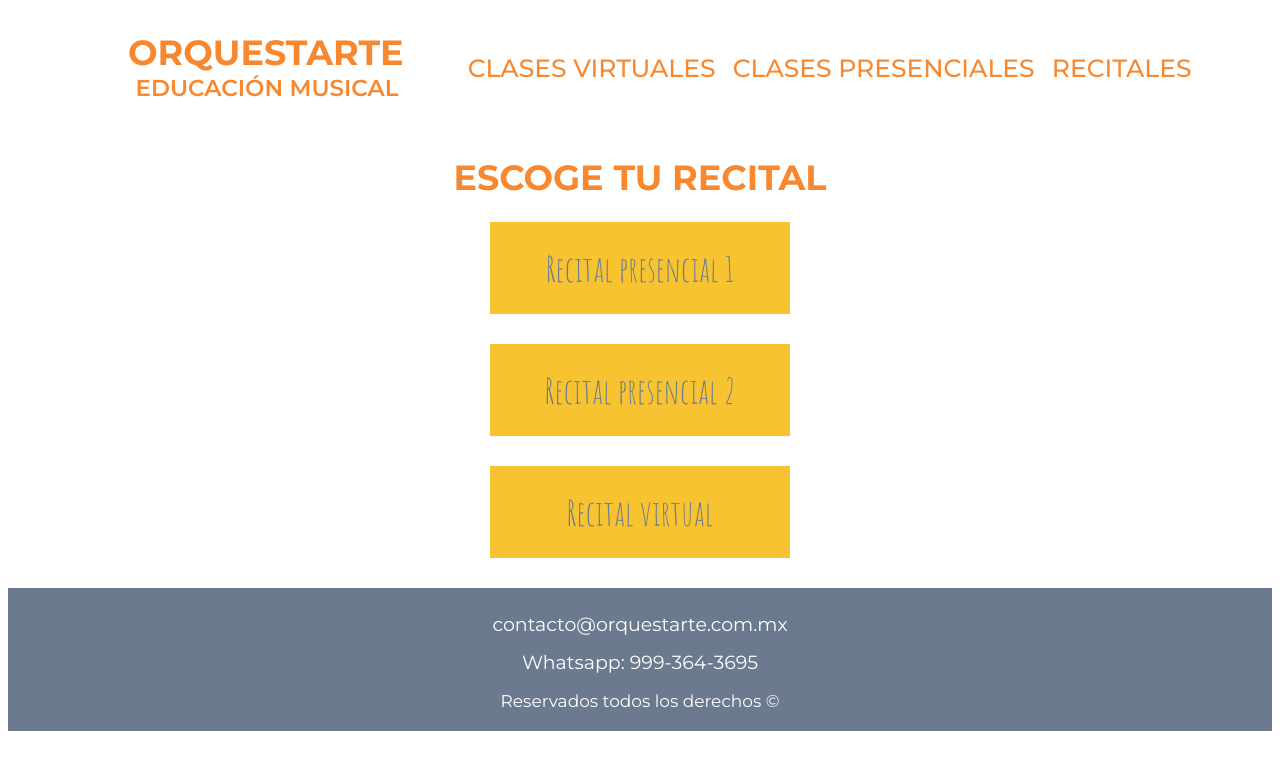
After one commit to DavidEspinoG/orquestarte_django, a Django app: page /recitales in a window 1280 px wide. The commit adds this page. Shown: the top 770 px of the page. Run offline with Django 4.2, Linux system fonts and the light colour scheme.

Commit message:
recitales.html

```diff
--- a/core/templates/core/base.html
+++ b/core/templates/core/base.html
@@ -28,7 +28,7 @@
                 <div class="navegacion">
                     <a href="{% url 'virtuales' %}" class="navegacion__enlaces">clases virtuales</a>
                     <a href="{% url 'presenciales' %}" class="navegacion__enlaces">clases presenciales</a>
-                    <a href="recitales.html" class="navegacion__enlaces">Recitales</a>
+                    <a href="{% url 'recitales' %}" class="navegacion__enlaces">Recitales</a>
                 </div>
             </div>
 
--- /dev/null
+++ b/core/templates/core/recitales.html
@@ -0,0 +1,20 @@
+{% extends 'core/base.html' %}
+{% load static %}
+
+{% block content %}
+
+<div class="contenedor titulo">
+    <h1>ESCOGE TU RECITAL</h1>
+</div>
+<div class="contenedor contenedor-recitales">
+    <div class="cuadro-recital">
+        <a href="./recitales/presencial1.html"><h1>Recital presencial 1</h1></a>
+    </div>
+    <div class="cuadro-recital">
+        <a href="./recitales/presencial2.html"><h1>Recital presencial 2</h1></a>
+    </div>
+    <div class="cuadro-recital">
+        <a href="./recitales/recitalVirtual.html"><h1>Recital virtual</h1></a>
+    </div>
+</div>
+{% endblock %}
--- a/core/views.py
+++ b/core/views.py
@@ -6,3 +6,5 @@ def virtuales(request):
     return render(request, 'core/virtuales.html')
 def presenciales(request):
     return render(request, 'core/presenciales.html')
+def recitales(request):
+    return render(request, 'core/recitales.html')
--- a/orquestarte/urls.py
+++ b/orquestarte/urls.py
@@ -21,4 +21,5 @@ urlpatterns = [
     path('', core_views.home, name="home"),
     path('virtuales', core_views.virtuales, name="virtuales"),
     path('presenciales', core_views.presenciales, name="presenciales"),
+    path('recitales', core_views.recitales, name="recitales"),
 ]
```
